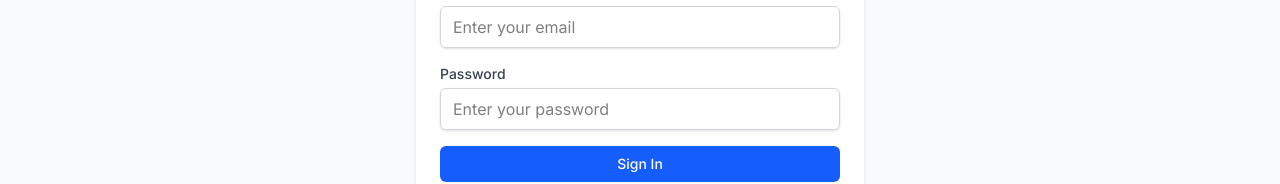
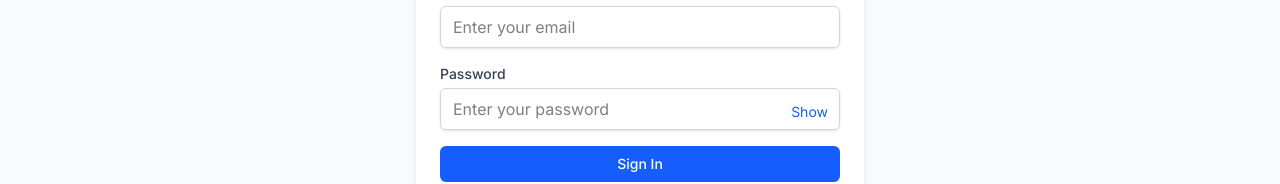
Before and after one commit to NayemulSCode/fe-nextjs-form-ui, a Next.js app: page /login in a window 1280 px wide. Shown: the part 295-479 px from the top of the page. Built offline with nearby package versions, Linux system fonts and the light colour scheme.

Commit message:
add validation

```diff
--- a/src/components/forms/LoginForm.tsx
+++ b/src/components/forms/LoginForm.tsx
@@ -5,8 +5,10 @@ import { zodResolver } from "@hookform/resolvers/zod";
 import { Controller, useForm } from "react-hook-form";
 import { Button } from "../ui/button";
 import { Input } from "../ui/input";
+import React from "react";
 
 export default function LoginForm() {
+  const [showPassword, setShowPassword] = React.useState(false);
   const {
     control,
     register,
@@ -53,14 +55,24 @@ export default function LoginForm() {
             />
           )}
         />
-
-        <Input
-          label="Password"
-          type="password"
-          placeholder="Enter your password"
-          {...register("password")}
-          error={errors.password?.message}
-        />
+        <div className="relative">
+          <Input
+            label="Password"
+            type={showPassword ? "text" : "password"}
+            placeholder="Enter your password"
+            {...register("password")}
+          />
+          <button
+            type="button"
+            className="absolute right-3 top-[38px] text-sm text-blue-600 hover:underline"
+            onClick={() => setShowPassword((prev) => !prev)}
+          >
+            {showPassword ? "Hide" : "Show"}
+          </button>
+        </div>
+        <div className="absolute right-3 top-[38px] text-sm text-blue-600 hover:underline">
+          {errors.password?.message}
+        </div>
 
         <Button type="submit" className="w-full" loading={isSubmitting}>
           {isSubmitting ? "Signing in..." : "Sign In"}
--- a/src/lib/schemas.ts
+++ b/src/lib/schemas.ts
@@ -3,7 +3,19 @@ import { z } from "zod";
 // Login Schema (Easy)
 export const loginSchema = z.object({
   email: z.email("Please enter a valid email address"),
-  password: z.string().min(6, "Password must be at least 6 characters"),
+  password: z.string().min(6, "Password must be at least 6 characters")
+  .refine(
+      (value) => /[0-9]/.test(value),
+      {
+        message: "Password must contain at least one number",
+      }
+    )
+    .refine(
+      (value) => /[!@#$%^&*(),.?":{}|<>]/.test(value),
+      {
+        message: "Password must contain at least one special character",
+      }
+    ),
 });
 export type LoginFormData = z.infer<typeof loginSchema>;
 
```
